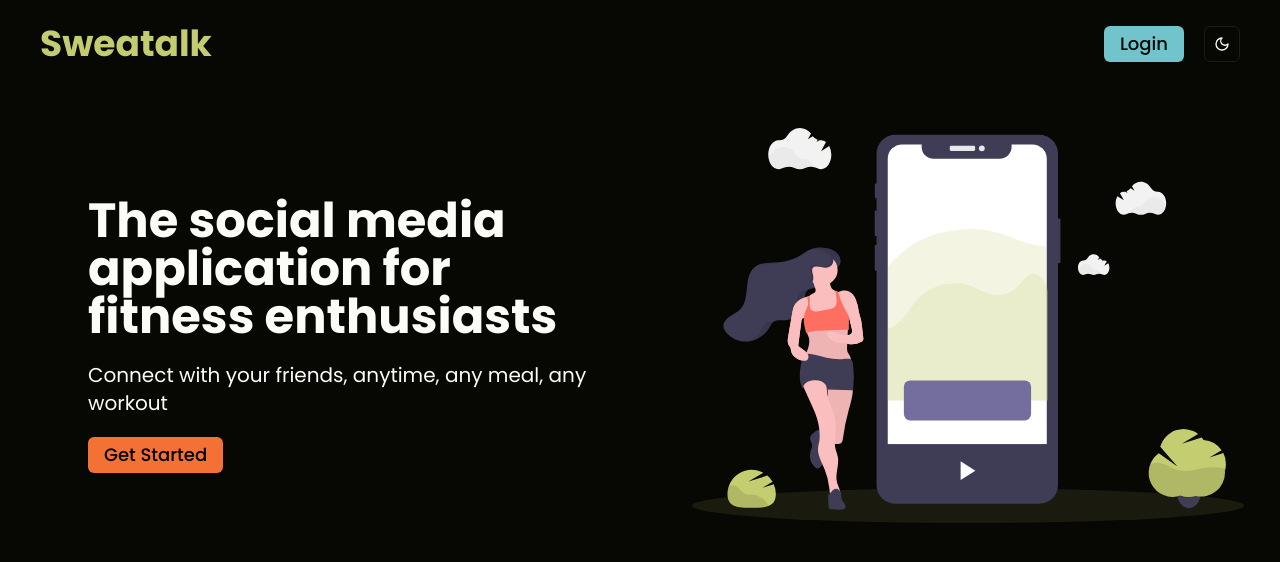
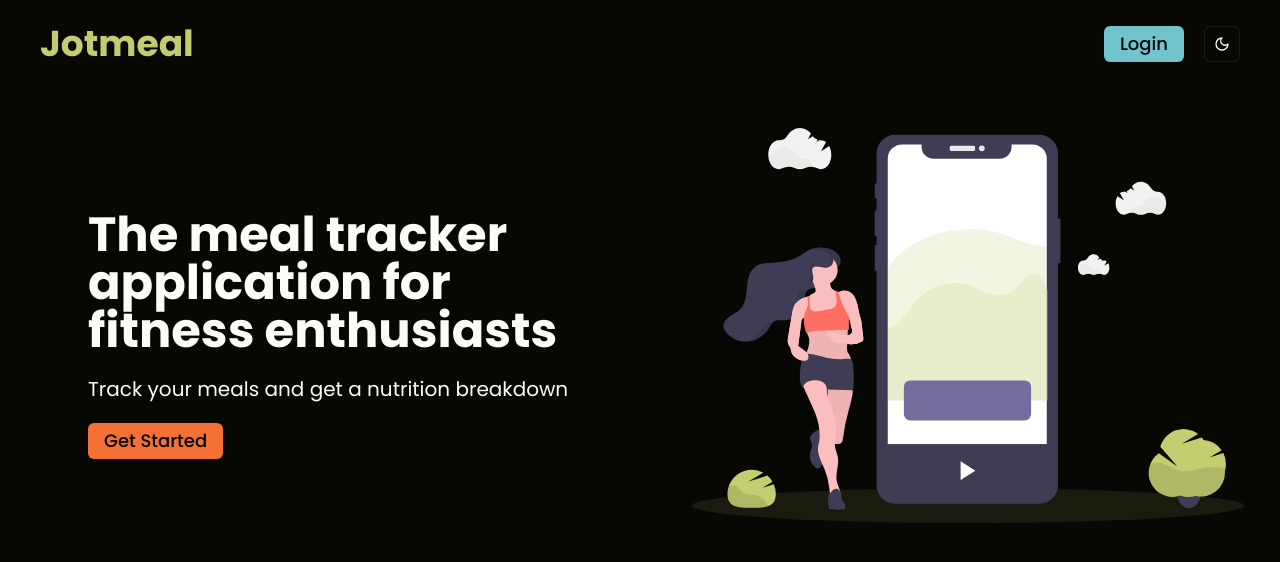
Before and after one commit to bdey05/Sweatalk, a React (Vite) app in the folder frontend/: page / in a window 1280 px wide. Shown: the top 562 px of the page. Built offline with nearby package versions, Linux system fonts and the light colour scheme; no server answers.

Commit message:
Rename application

```diff
--- a/frontend/src/components/ui/appnav.tsx
+++ b/frontend/src/components/ui/appnav.tsx
@@ -47,7 +47,7 @@
           <Sidebar className="border-sidebar-border">
           <SidebarHeader className="p-6">
             <div className="flex items-center gap-2 px-2">
-              <span className="text-4xl font-semibold text-primary"><Link to="/mealplanner">Sweatalk</Link></span>
+              <span className="text-4xl font-semibold text-primary"><Link to="/mealplanner">Jotmeal</Link></span>
             </div>
           </SidebarHeader>
           <SidebarContent className="px-4">
--- a/frontend/src/components/ui/navbar.tsx
+++ b/frontend/src/components/ui/navbar.tsx
@@ -9,7 +9,7 @@
         <nav className="flex flex-col md:flex-row items-center justify-between h-auto md:h-14">
             <div className="flex flex-col md:flex-row items-center justify-between h-auto md:h-14">
                 <Link to="/" className="text-3xl md:text-4xl font-bold text-primary">
-                    Sweatalk
+                    Jotmeal
                 </Link>
             </div>
             <div className="flex items-center gap-3 md:gap-5 mt-3 md:mt-0">
--- a/frontend/src/routes/index.tsx
+++ b/frontend/src/routes/index.tsx
@@ -17,10 +17,10 @@
       <div className="w-full mx-5 my-3 px-12 py-5 flex flex-col gap-12 md:flex-row items-center justify-center">
         <div className="text-center md:text-left md:w-1/2">
           <h1 className="font-bold text-5xl m-5">
-            The social media application for fitness enthusiasts
+            The meal tracker application for fitness enthusiasts
           </h1>
           <p className="text-xl m-5">
-            Connect with your friends, anytime, any meal, any workout
+            Track your meals and get a nutrition breakdown
           </p>
           <Button variant="destructive" className="mx-5 text-lg">
             <Link to="/register">Get Started</Link>
```
Also changed, not shown: 1 other file (tests, documents, lock files or other folders).
